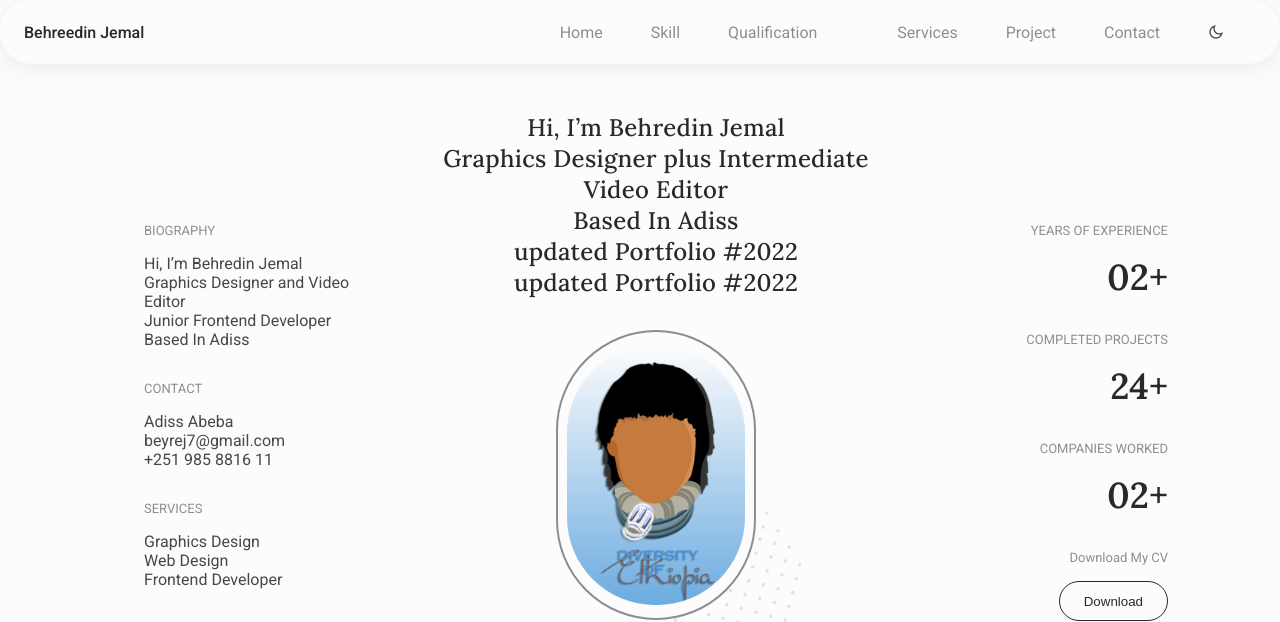
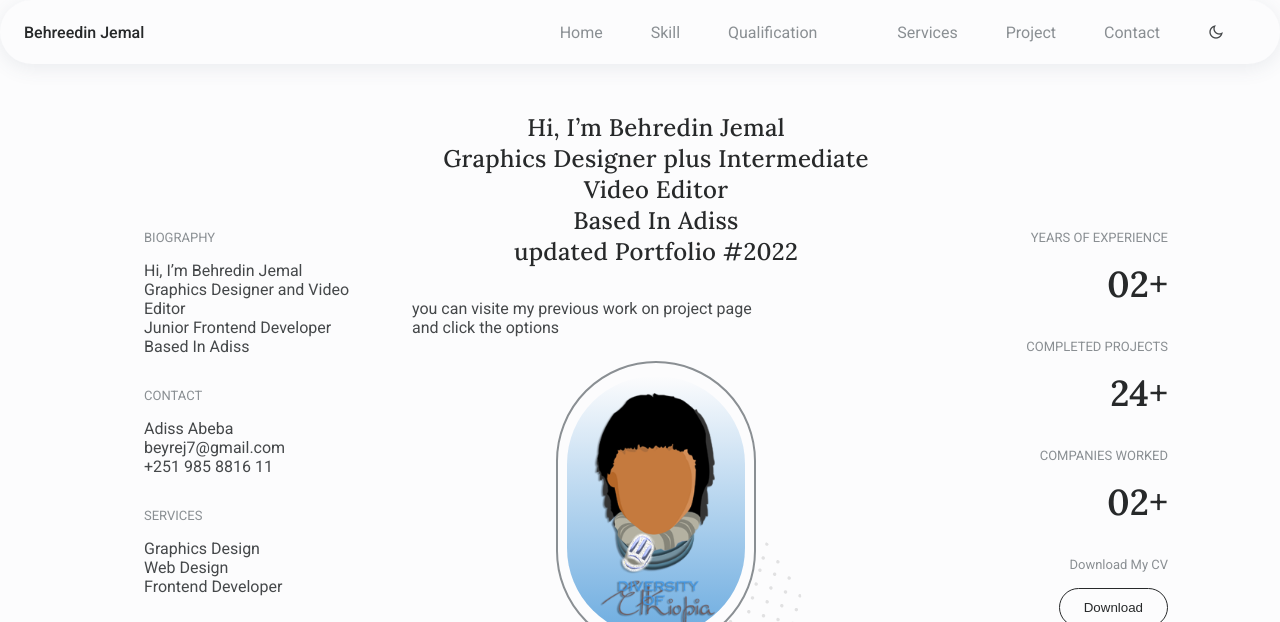
Before and after one commit to Beyrejemal/behredin, a plain HTML site: page beyre.com/index.html in a window 1280 px wide. Shown: the top 622 px of the page. Drawn offline with nearby package versions, Linux system fonts and the light colour scheme.

Commit message:
Update index.html

```diff
--- a/beyre.com/index.html
+++ b/beyre.com/index.html
@@ -91,10 +91,10 @@
                         <h1 class="home__title">
                             Hi, I’m Behredin Jemal<br>
                             Graphics Designer plus Intermediate Video Editor <br> Based In Adiss <br> updated Portfolio #2022
-                             <p class="home__home-describtion">
-                             updated Portfolio #2022
-                         </p>
                         </h1>
+                           <p class="home__home-describtion">
+                             you can visite my previous work on project page<br>and click the options
+                           </p>
 
                         <div class="home__blob grid">
                             <div class="home__perfil">
```
